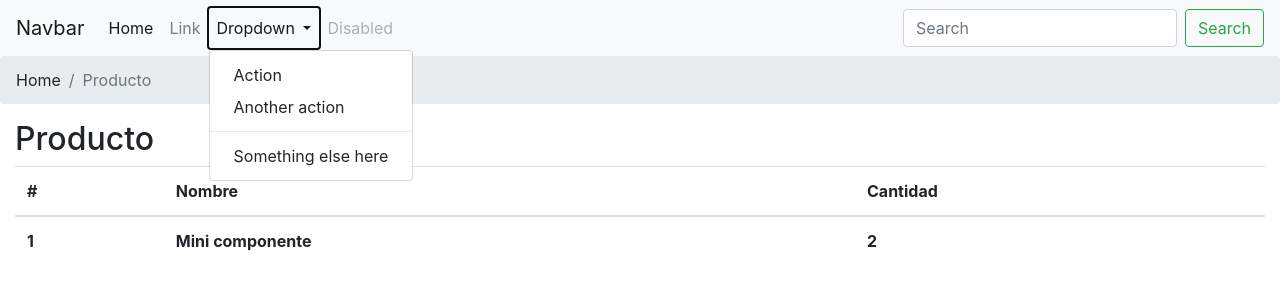
After one commit to pazthorroot/pit-team-ninja-storm, a Django app: template python/clase1/capacitacion/bodega/templates/bodega/producto_id.html in a window 1280 px wide, after a click on "Dropdown". The commit adds this page. Shown: the top 300 px of the page. Run offline with Django 3.2, Linux system fonts and the light colour scheme; the template is opened without the code that fills it: values that come from a table or form of the project are taken from there, others are empty; data comes from the database, SQL or seed files in the repository; both versions use the stored data as it was after the commit; some libraries are stand-ins or nearby versions.

Commit message:
feat: Templates con modelos en las vista get

```diff
--- /dev/null
+++ b/Carlos/Python/django/curso1/almacen/templates/almacen/producto_id.html
@@ -0,0 +1,6 @@
+{% extends "almacen/base.html" %}
+{% block body %}
+
+{{ value }}
+
+{% endblock %}
--- a/Carlos/Python/django/curso1/curso1/urls.py
+++ b/Carlos/Python/django/curso1/curso1/urls.py
@@ -15,10 +15,11 @@ Including another URLconf
 """
 from django.contrib import admin
 from django.urls import path
-from almacen.views import index, indexHtml
+from almacen.views import index, indexHtml, htmlId
 
 urlpatterns = [
     path('admin/', admin.site.urls),
     path('', index, name="index"),
     path('html/', indexHtml),
+    path('html/<int:id>', htmlId),
 ]
--- a/python/clase1/capacitacion/bodega/templates/bodega/base.html
+++ b/python/clase1/capacitacion/bodega/templates/bodega/base.html
@@ -6,6 +6,8 @@
   <meta name="viewport" content="width=device-width, initial-scale=1.0">
   <title>Document</title>
   <link rel="stylesheet" href="{% static 'css/bootstrap.css' %}">
+  <script src="https://code.jquery.com/jquery-3.5.1.slim.min.js" integrity="sha384-DfXdz2htPH0lsSSs5nCTpuj/zy4C+OGpamoFVy38MVBnE+IbbVYUew+OrCXaRkfj" crossorigin="anonymous"></script>
+  <script src="https://cdn.jsdelivr.net/npm/popper.js@1.16.1/dist/umd/popper.min.js" integrity="sha384-9/reFTGAW83EW2RDu2S0VKaIzap3H66lZH81PoYlFhbGU+6BZp6G7niu735Sk7lN" crossorigin="anonymous"></script>
   <script src="{% static 'js/bootstrap.js' %}"></script>
   {% block css %}
   {% endblock %}
@@ -13,11 +15,56 @@
   {% endblock %}
 </head>
 <body>
-  <h1>desde un html</h1>
+  <nav class="navbar navbar-expand-lg navbar-light bg-light">
+    <a class="navbar-brand" href="#">Navbar</a>
+    <button class="navbar-toggler" type="button" data-toggle="collapse" data-target="#navbarSupportedContent" aria-controls="navbarSupportedContent" aria-expanded="false" aria-label="Toggle navigation">
+      <span class="navbar-toggler-icon"></span>
+    </button>
+
+    <div class="collapse navbar-collapse" id="navbarSupportedContent">
+      <ul class="navbar-nav mr-auto">
+        <li class="nav-item active">
+          <a class="nav-link" href="#">Home <span class="sr-only">(current)</span></a>
+        </li>
+        <li class="nav-item">
+          <a class="nav-link" href="#">Link</a>
+        </li>
+        <li class="nav-item dropdown">
+          <a class="nav-link dropdown-toggle" href="#" id="navbarDropdown" role="button" data-toggle="dropdown" aria-haspopup="true" aria-expanded="false">
+            Dropdown
+          </a>
+          <div class="dropdown-menu" aria-labelledby="navbarDropdown">
+            <a class="dropdown-item" href="#">Action</a>
+            <a class="dropdown-item" href="#">Another action</a>
+            <div class="dropdown-divider"></div>
+            <a class="dropdown-item" href="#">Something else here</a>
+          </div>
+        </li>
+        <li class="nav-item">
+          <a class="nav-link disabled" href="#" tabindex="-1" aria-disabled="true">Disabled</a>
+        </li>
+      </ul>
+      <form class="form-inline my-2 my-lg-0">
+        <input class="form-control mr-sm-2" type="search" placeholder="Search" aria-label="Search">
+        <button class="btn btn-outline-success my-2 my-sm-0" type="submit">Search</button>
+      </form>
+    </div>
+  </nav>
   {% block header %}
+  <nav aria-label="breadcrumb">
+    <ol class="breadcrumb">
+      <li class="breadcrumb-item active" aria-current="page">Home</li>
+    </ol>
+  </nav>
   {% endblock %}
-  {% block bady %}
-  {% endblock %}
+  <div class="container-fluid">
+    <div class="row">
+    <div class="col-sm">
+      {% block bady %}
+      {% endblock %}
+    </div>
+  </div>
+  </div>
   {% block footer %}
   {% endblock %}
 </body>
--- /dev/null
+++ b/python/clase1/capacitacion/bodega/templates/bodega/producto_id.html
@@ -0,0 +1,29 @@
+{% extends "bodega/base.html" %}
+{% block header %}
+  <nav aria-label="breadcrumb">
+    <ol class="breadcrumb">
+      <li class="breadcrumb-item" aria-current="page">Home</li>
+      <li class="breadcrumb-item active" aria-current="page">Producto</li>
+    </ol>
+  </nav>
+  {% endblock %}
+{% block bady %}
+<h2>Producto</h2>
+
+<table class="table">
+  <thead>
+    <tr>
+      <th scope="col">#</th>
+      <th scope="col">Nombre</th>
+      <th scope="col">Cantidad</th>
+    </tr>
+  </thead>
+  <tbody>
+    <tr>
+      <th scope="col">{{producto.id_pro}}</th>
+      <th scope="col">{{producto.nombre_pro}}</th>
+      <th scope="col">{{producto.cantidad_pro}}</th>
+    </tr>
+  </tbody>
+</table>
+{% endblock %}
--- a/python/clase1/capacitacion/capacitacion/urls.py
+++ b/python/clase1/capacitacion/capacitacion/urls.py
@@ -15,10 +15,11 @@ Including another URLconf
 """
 from django.contrib import admin
 from django.urls import path
-from bodega.views import index, html
+from bodega.views import index, html, producto_id
 
 urlpatterns = [
     path('admin/', admin.site.urls),
     path('index/', index, name="index"),
     path('html/', html),
+    path('producto/<int:id>', producto_id),
 ]
```
Also changed, not shown: Carlos/Python/django/curso1/almacen/templates/almacen/base.html (+53 -1 lines), Carlos/Python/django/curso1/almacen/templates/almacen/index.html (+20 -4 lines), Carlos/Python/django/curso1/almacen/views.py (+6 -1 lines), python/clase1/capacitacion/bodega/templates/bodega/index.html (+19 -2 lines), python/clase1/capacitacion/bodega/views.py (+6 -1 lines), python/clase1/capacitacion/db.sqlite3.
